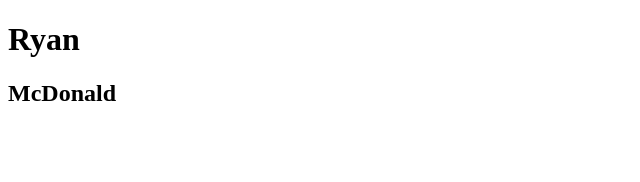
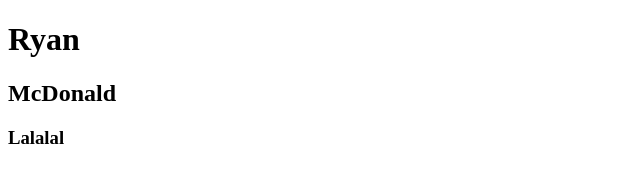
Before and after one commit to ryesung/coursera, a plain HTML site: page index.html in a window 1280 px wide. Shown: the full height of the page, 0-640 px from the left. Drawn offline with Linux system fonts and the light colour scheme.

Commit message:
Update index.html

```diff
--- a/index.html
+++ b/index.html
@@ -9,5 +9,6 @@
 <body>
   <h1>Ryan</h1>
   <h2>McDonald</h2>
+  <h3>Lalalal</h3>
 </body>
 </html>
```
